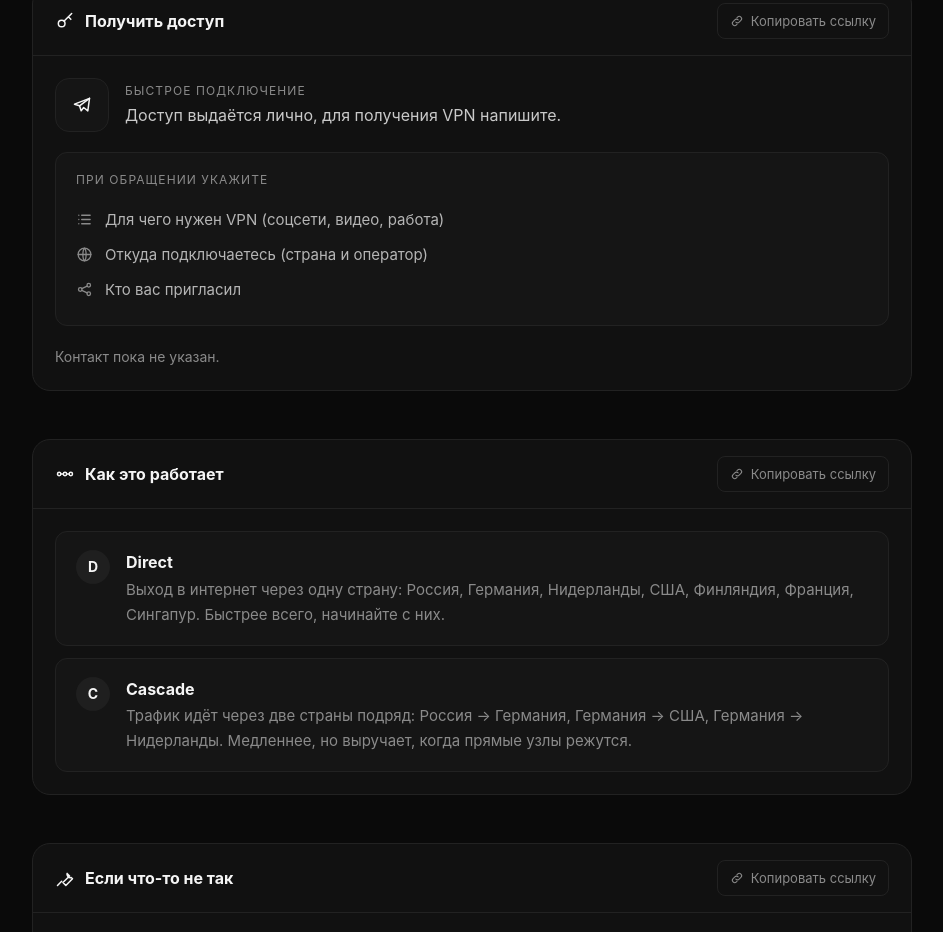
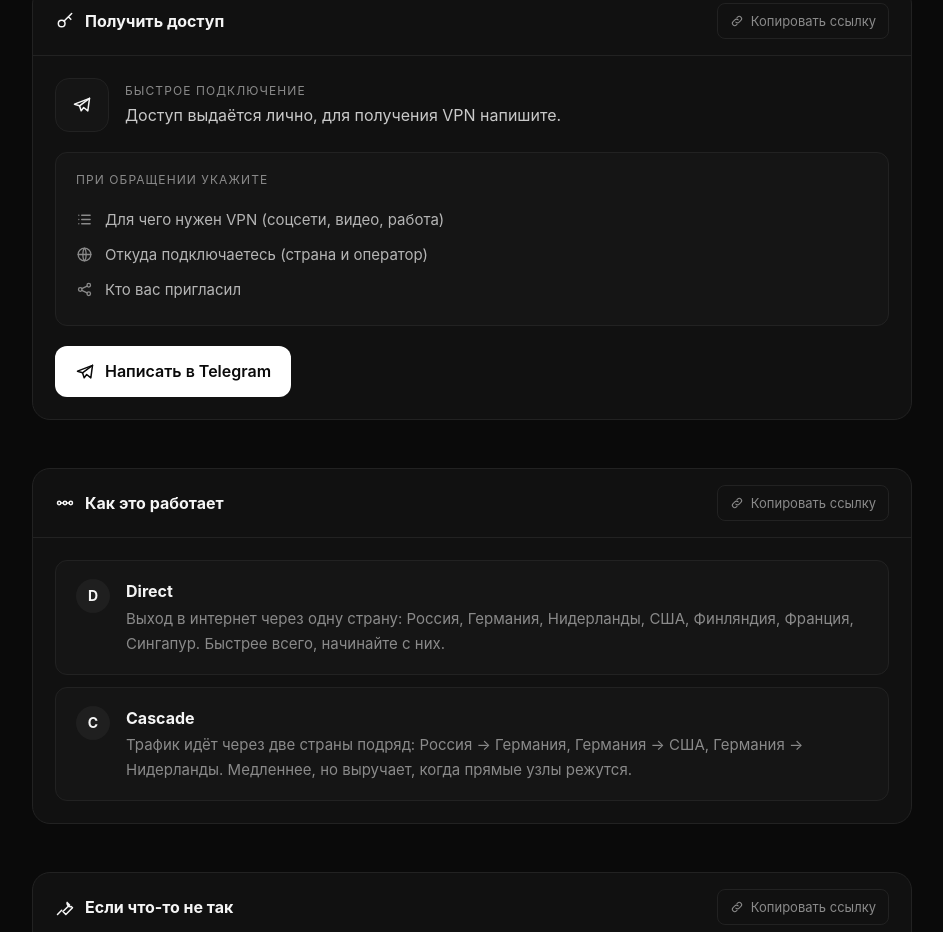
Before and after one commit to CatMan2890/Minehard-site.github.io, a plain HTML site: page index.html in a window 1280 px wide. Shown: the part 1850-2782 px from the top of the page, without its empty margins (168-1111 px from the left). Drawn offline with Linux system fonts and the light colour scheme.

Commit message:
Add files via upload

```diff
--- a/index.html
+++ b/index.html
@@ -143,8 +143,8 @@ a:focus-visible,button:focus-visible{outline:2px solid #fff;outline-offset:2px}
 (function(){
 /* НАСТРОЙКИ: впишите ссылку на Telegram, почту и ведите список обновлений */
 var C={
- tg:'',
- mail:'',
+ tg:'https://t.me/catman2890',
+ mail:'catserv.hosting@gmail.com',
  /* страны с прямыми узлами: [код, название]. Флаг берётся из #f-код, иначе показывается код */
  countries:[['RU','Россия'],['DE','Германия'],['NL','Нидерланды'],['US','США'],['FI','Финляндия'],['FR','Франция'],['SG','Сингапур']],
  /* каскады: [вход, выход]. Удалите строку, если каскада нет */
```
